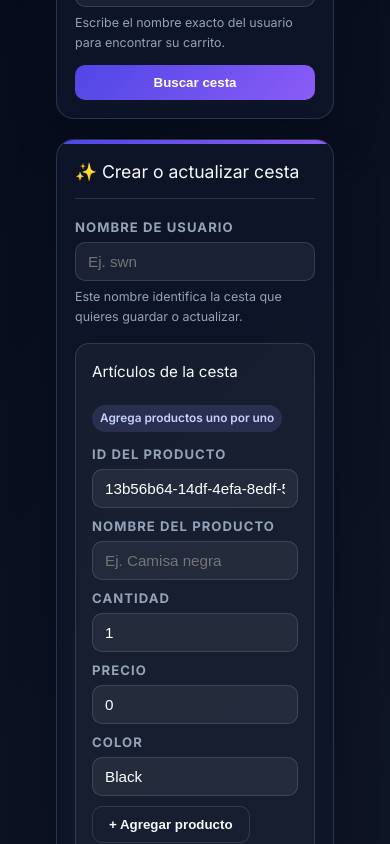
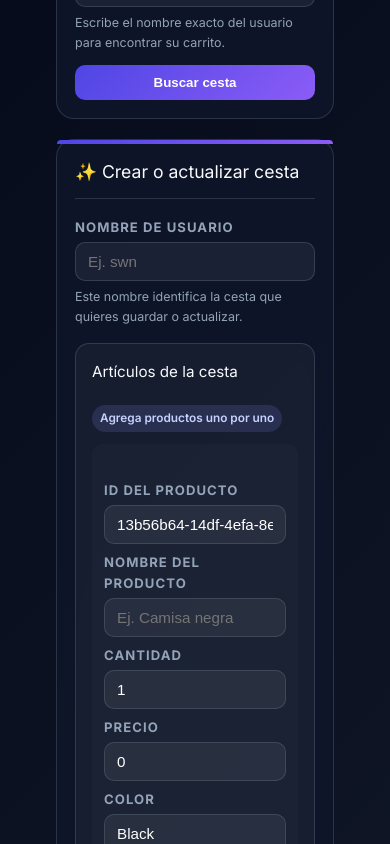
Before and after one commit to cesarbarretos31-bot/Front-basket, a Vue app: page / in a window 390 px wide. Shown: the part 820-1664 px from the top of the page. Built offline with nearby package versions, Linux system fonts and the light colour scheme.

Commit message:
RESPONSIVIDAD

```diff
--- a/src/App.vue
+++ b/src/App.vue
@@ -122,6 +122,7 @@ const saveBasket = async () => {
   try {
     const payload = {
       cart: {
+        id: generateProductId(),
         userName,
         items: items.map((item) => ({
           productId: item.productId || generateProductId(),
@@ -138,7 +139,6 @@ const saveBasket = async () => {
     showNotification(`🎉 Cesta ${currentBasket.value && currentBasket.value.userName === userName ? 'actualizada' : 'guardada'} correctamente para ${userName}.`, false);
     userNameSearch.value = userName;
     await fetchBasket();
-    // Limpiar el formulario después de guardar para UX clara
     resetForm();
   } catch (error) {
     console.error('Error al guardar la cesta:', error);
@@ -515,15 +515,7 @@ button:disabled {
   margin-bottom: 20px;
   border: 1px solid var(--border-light);
   backdrop-filter: blur(12px);
-}
-
-.premium-shadow {
-  box-shadow: 0 18px 45px rgba(2, 6, 23, 0.28);
-}
-
-.highlight-card {
   position: relative;
-  overflow: hidden;
 }
 
 .highlight-card::before {
@@ -532,6 +524,8 @@ button:disabled {
   inset: 0 0 auto 0;
   height: 4px;
   background: linear-gradient(90deg, var(--primary), var(--accent));
+  border-top-left-radius: 18px;
+  border-top-right-radius: 18px;
 }
 
 .card-header {
@@ -652,10 +646,17 @@ input:focus {
 
 .item-row {
   display: grid;
-  grid-template-columns: repeat(6, minmax(0, 1fr));
+  grid-template-columns: 1fr 1.5fr 0.8fr 0.8fr 1fr auto;
   gap: 8px;
   align-items: center;
-  margin-bottom: 10px;
+  margin-bottom: 12px;
+  padding-bottom: 12px;
+  border-bottom: 1px solid rgba(148, 163, 184, 0.1);
+}
+
+.btn-add-item {
+  margin-top: 8px;
+  width: 100%;
 }
 
 .btn {
@@ -820,6 +821,22 @@ input:focus {
   color: var(--text-muted);
 }
 
+@media (max-width: 1024px) {
+  .item-row {
+    grid-template-columns: repeat(2, minmax(0, 1fr));
+    background: rgba(255, 255, 255, 0.02);
+    padding: 12px;
+    border-radius: 10px;
+    position: relative;
+  }
+
+  .item-row .btn-delete {
+    position: absolute;
+    top: 10px;
+    right: 10px;
+  }
+}
+
 @media (max-width: 900px) {
   .stats-grid {
     grid-template-columns: 1fr;
@@ -845,11 +862,20 @@ input:focus {
 
   .item-row {
     grid-template-columns: 1fr;
+    padding-top: 36px;
   }
 
   .card-actions {
     width: 100%;
     justify-content: flex-end;
+    flex-direction: column;
+    align-items: stretch;
+  }
+
+  .product-table th,
+  .product-table td {
+    padding: 10px 8px;
+    font-size: 0.82rem;
   }
 
   .pagination-bar {
@@ -866,9 +892,10 @@ input:focus {
     align-items: flex-start;
   }
 
-  .card-actions {
-    flex-direction: column;
-    align-items: flex-start;
+  .btn-action,
+  .btn-outline,
+  .btn-primary {
+    width: 100%;
   }
 }
 
```
